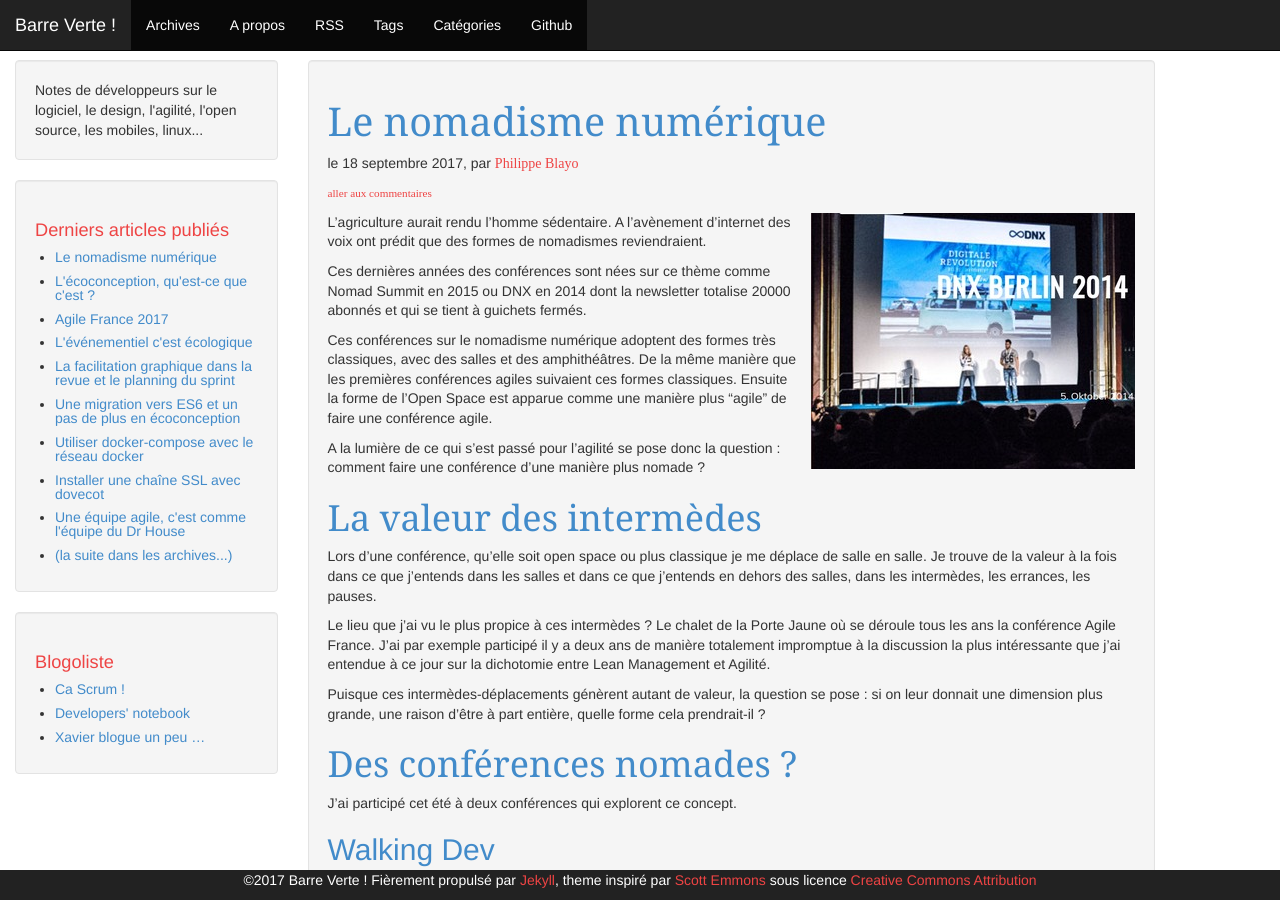
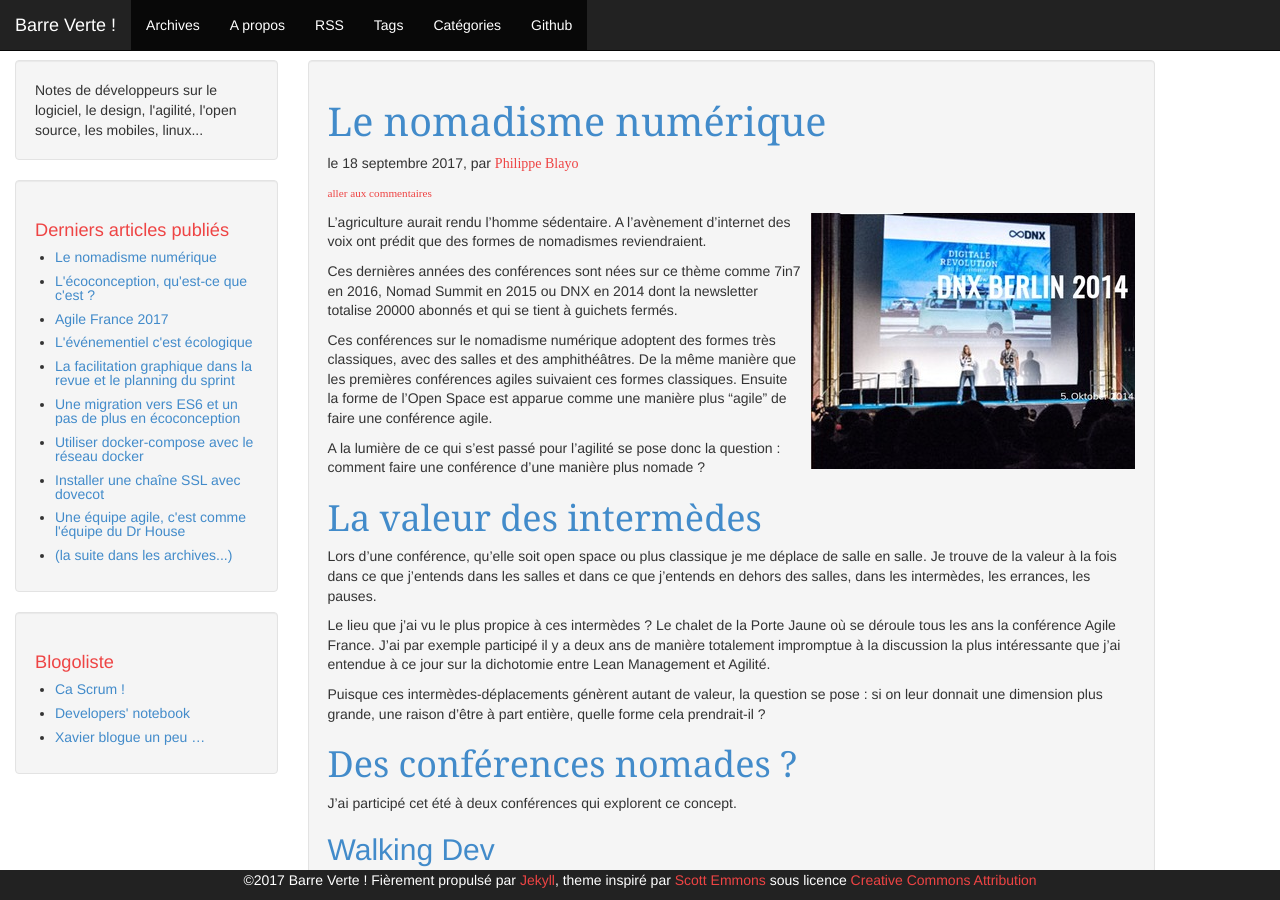
Before and after one commit to MichaelBitard/barreverte.github.io, a Jekyll site: the page built from _posts/2017-09-18-nomadisme_numerique.md, in a window 1280 px wide and 900 px high. Built offline with Jekyll 4.4.1, drawn with Linux system fonts in a browser that asks for light colours; comment, search, counter and statistics services are not loaded.

Commit message:
ajoute une conf que j'ai trouvé via twitter

```diff
--- a/_posts/2017-09-18-nomadisme_numerique.md
+++ b/_posts/2017-09-18-nomadisme_numerique.md
@@ -13,7 +13,7 @@
 <img class="right" alt="La première conférence DNX, en 2014" src="/images/dnx_berlin_2014.jpg"/>L'agriculture aurait rendu l'homme sédentaire.
 A l'avènement d'internet des voix ont prédit que des formes de nomadismes reviendraient.
 
-Ces dernières années des conférences sont nées sur ce thème comme Nomad Summit en 2015 ou DNX en 2014 dont la newsletter totalise 20000 abonnés et qui se tient à guichets fermés.
+Ces dernières années des conférences sont nées sur ce thème comme 7in7 en 2016, Nomad Summit en 2015 ou DNX en 2014 dont la newsletter totalise 20000 abonnés et qui se tient à guichets fermés.
 
 Ces conférences sur le nomadisme numérique adoptent des formes très classiques, avec des salles et des amphithéâtres.
 De la même manière que les premières conférences agiles suivaient ces formes classiques. Ensuite la forme de l'Open Space est apparue comme une manière plus "agile" de faire une conférence agile.
```
